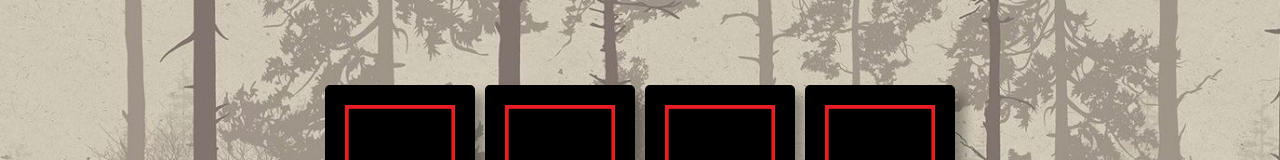
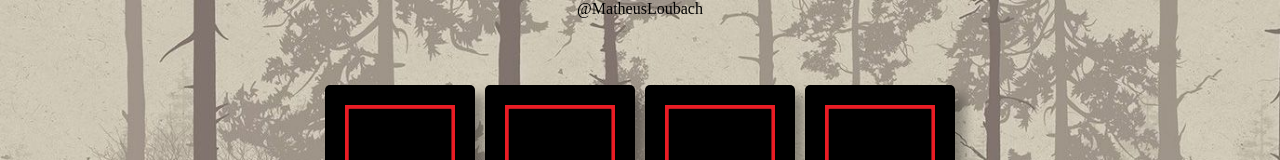
Before and after one commit to Matheus-Loubach/JogoDaMemoria, a plain HTML site: page index.html in a window 1280 px wide. Shown: the top 160 px of the page. Drawn offline with Linux system fonts and the light colour scheme.

Commit message:
Add files via upload

```diff
--- a/index.html
+++ b/index.html
@@ -60,6 +60,11 @@
     </div>
 
   </main>
+  <div class="nome">
+
+    @MatheusLoubach
+  </div>
+
 
   <script src="src/script.js"></script>
 </body>
```
